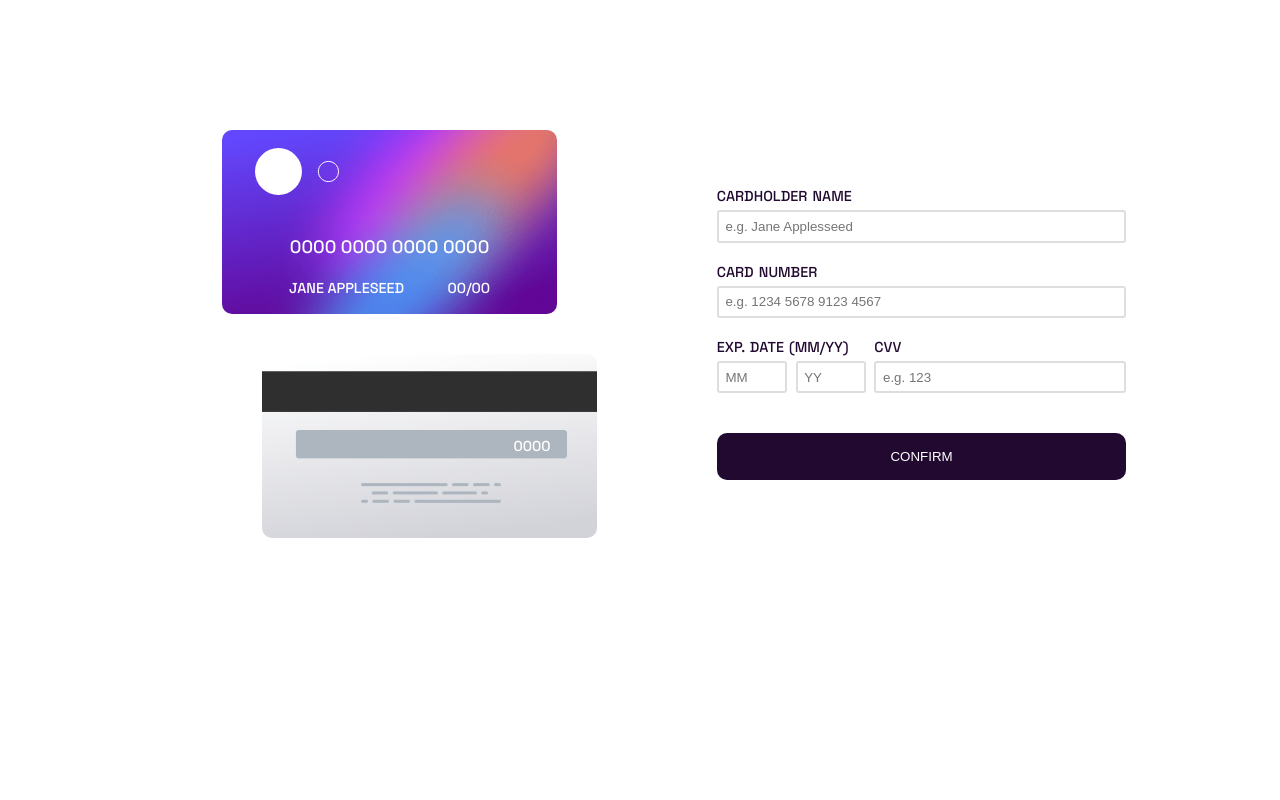
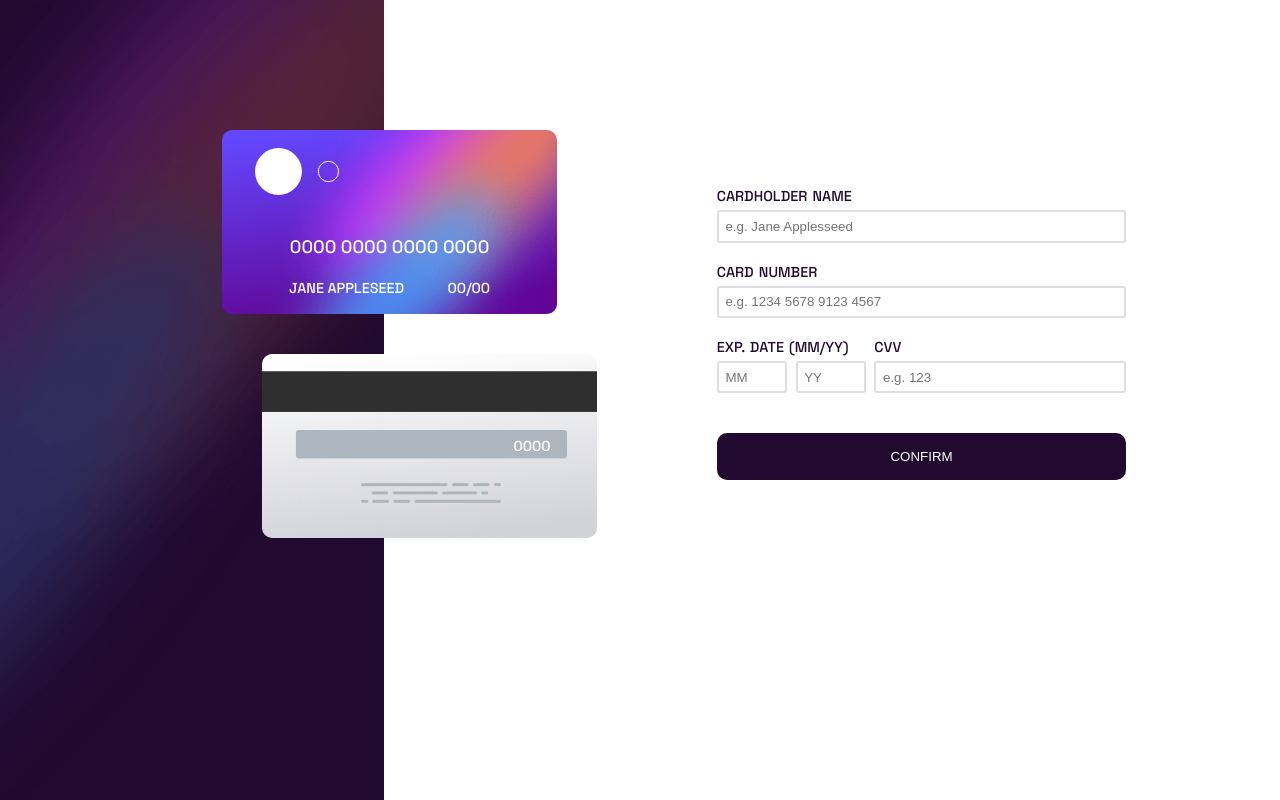
Before and after one commit to KamalAborida/Interactive-Card-Details-Form-Main, a plain HTML site: page index.html in a window 1280 px wide. Drawn offline with Linux system fonts and the light colour scheme; the site is published under a folder, as on GitHub Pages, so addresses that start at the root find nothing.

Commit message:
Version 1.0

```diff
--- a/sass/main.scss
+++ b/sass/main.scss
@@ -29,7 +29,7 @@ main {
 
 .side-panel{
   width: 100%;
-  background: url(/images/bg-main-desktop.png);
+  background: url("../images/bg-main-desktop.png");
   height: 250px;
   position: absolute;
   top: 0;
```
Also changed, not shown: css/main.css.
